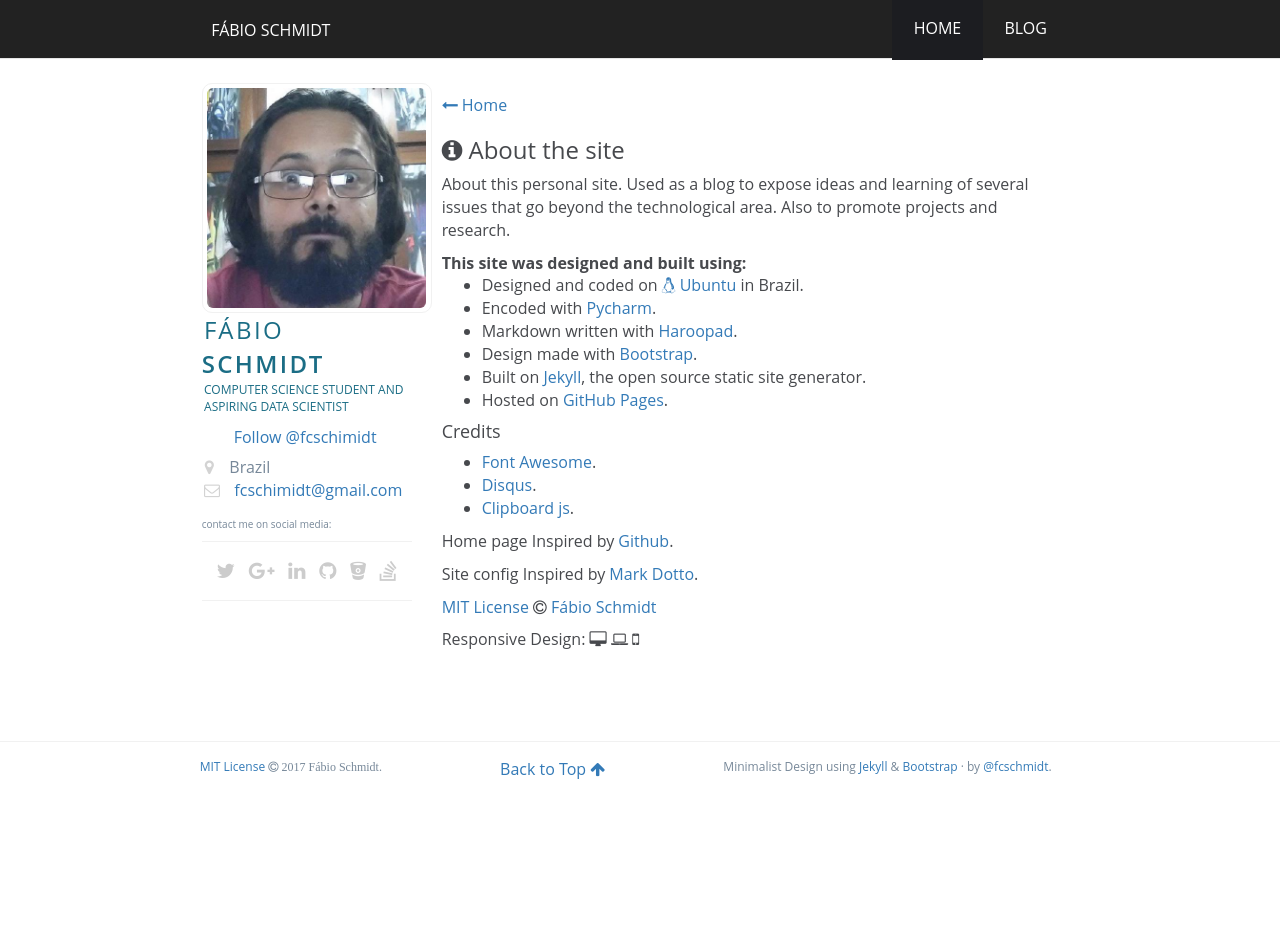
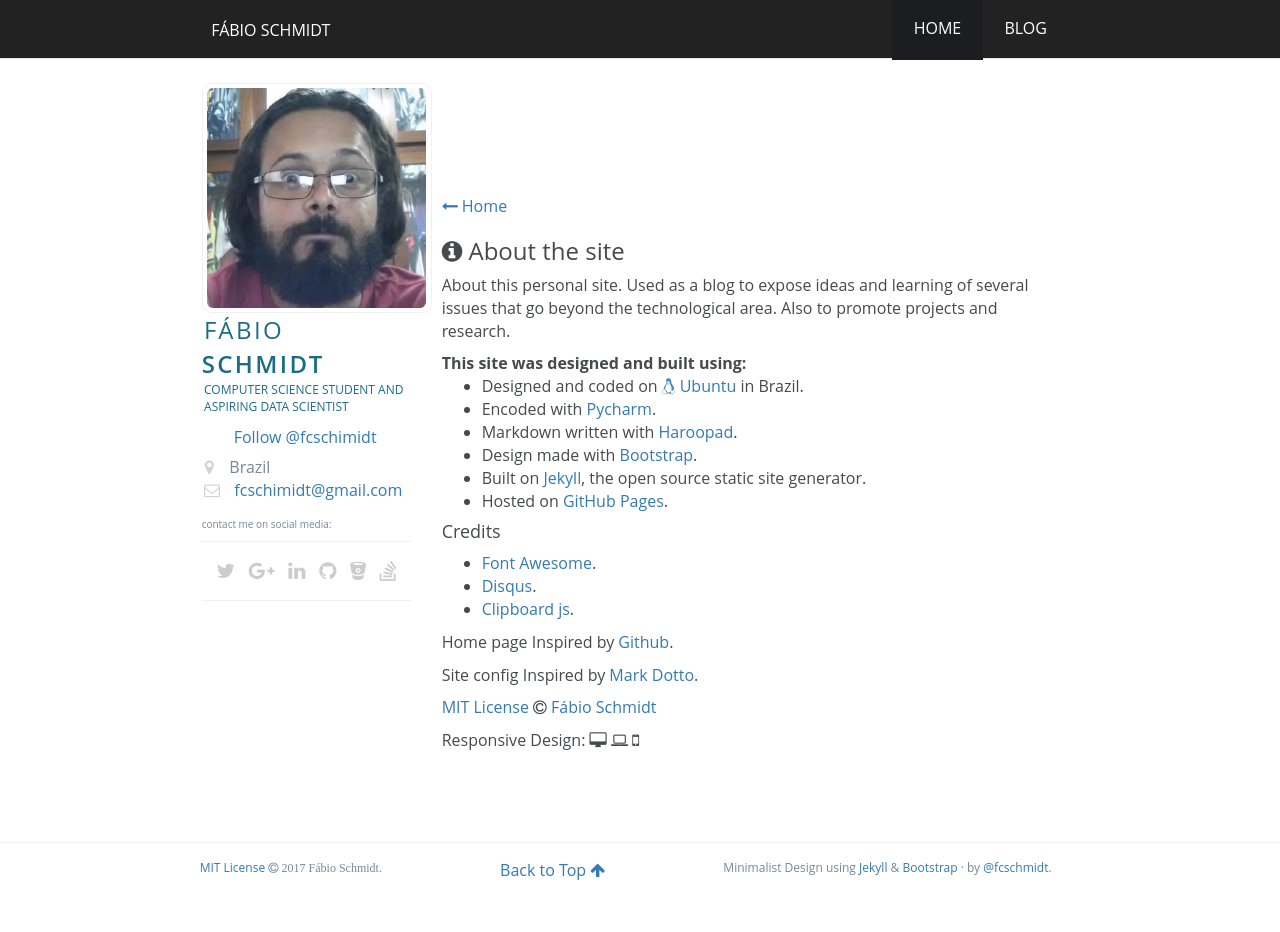
Before and after one commit to fcschmidt/fcschmidt.github.io, a Jekyll site: the page built from pages/site-config.html, in a window 1280 px wide. Built offline with Jekyll 4.4.1, drawn with Linux system fonts in a browser that asks for light colours; nearby versions of some CDN libraries; comment, search, counter and statistics services are not loaded; before the commit the page ends 900 px from its top, so only the background shows below that.

Commit message:
Update Mobile layout

```diff
--- a/404.html
+++ b/404.html
@@ -16,6 +16,7 @@
     </article>
 </section>
 <style type="text/css">
+    .page__error{margin-top: 5em}
     .page__error span{
         font-size: 9rem;
     }
@@ -25,4 +26,8 @@
     .page__error p{
         font-size: 2.5rem;
     }
+    .footer{display: none}
+    @media screen and (max-width: 480px){
+         .page__error{margin-top: 7em}
+    }
 </style>
--- a/pages/site-config.html
+++ b/pages/site-config.html
@@ -46,5 +46,5 @@
 
 <style type="text/css">
     .about .nav__menu-secondary{display: none;}
-    .site__config .site__config-container{margin-top: .7em;}
+    .site__config .site__config-container{margin-top: 7em;}
 </style>
```
